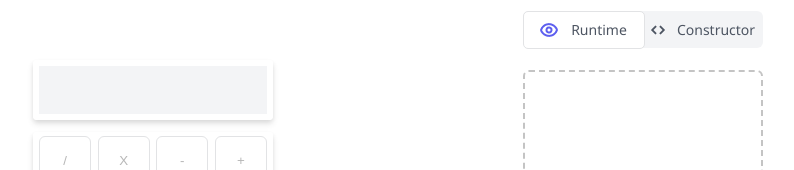
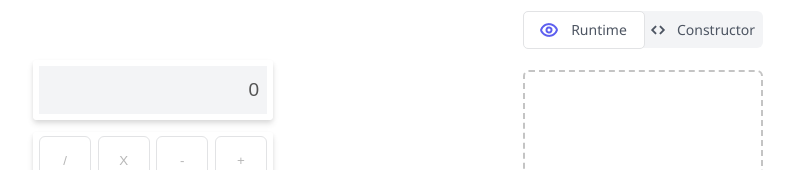
Before and after one commit to KubrikKY/Calculator-Constructor, a React (Create React App) app: page / in a window 1280 px wide. Shown: the top 170 px of the page, without its empty margins (242-1036 px from the left). Built offline with nearby package versions, Linux system fonts and the light colour scheme; the HTML template or start-up script is replaced by a standard one.

Commit message:
Complete Math Logic

```diff
--- a/src/App.js
+++ b/src/App.js
@@ -58,21 +58,20 @@ function App() {
   };
 
   const setValueHandler = (value) => {
-    console.log(value);
     const { a, b, operation } = state.mathOperation;
 
-    if (!operation) {
+    if (!operation && String(a).length < 18) {
       setCalc({
         ...state,
         mathOperation: {
           ...state.mathOperation,
           a: +a === state.mathResult ? value : a + value,
         },
-        selectOperand: value,
+        selectOperand: +a === state.mathResult ? value : a + value,
       });
     }
 
-    if (a && operation) {
+    if (a && operation && String(b).length < 18) {
       setCalc({
         ...state,
         mathOperation: { ...state.mathOperation, b: b + value },
@@ -93,39 +92,54 @@ function App() {
 
   const getResultHandler = () => {
     const { a, b, operation } = state.mathOperation;
+    let result;
 
     if (a && b && operation) {
       switch (operation) {
         case '/':
+          if (b === '0') {
+            setCalc({
+              ...state,
+              mathResult: 'Не определено',
+              selectOperand: '',
+              mathOperation: { a: '', b: '', operation: '' },
+            });
+            break;
+          }
+          result = String(a / b).length < 18 ? a / b : (a / b).toFixed(15);
           setCalc({
             ...state,
-            mathResult: a / b,
+            mathResult: result,
             selectOperand: '',
-            mathOperation: { a: a / b, b: '', operation: '' },
+            mathOperation: { a: result, b: '', operation: '' },
           });
           break;
         case 'X':
+          result = String(a * b).length < 18 ? a * b : (a * b).toFixed(15);
           setCalc({
             ...state,
-            mathResult: a * b,
+            mathResult: result,
             selectOperand: '',
-            mathOperation: { a: a * b, b: '', operation: '' },
+            mathOperation: { a: result, b: '', operation: '' },
           });
           break;
         case '-':
+          result = String(a - b).length < 18 ? a - b : (a - b).toFixed(15);
           setCalc({
             ...state,
-            mathResult: a - b,
+            mathResult: result,
             selectOperand: '',
-            mathOperation: { a: a - b, b: '', operation: '' },
+            mathOperation: { a: result, b: '', operation: '' },
           });
           break;
         case '+':
+          result =
+            String(+a + +b).length < 18 ? +a + +b : (+a + +b).toFixed(15);
           setCalc({
             ...state,
-            mathResult: +a + +b,
+            mathResult: result,
             selectOperand: '',
-            mathOperation: { a: +a + +b, b: '', operation: '' },
+            mathOperation: { a: result, b: '', operation: '' },
           });
           break;
         default:
@@ -182,13 +196,30 @@ function App() {
 
   const dragOverHandler = (e) => {
     e.preventDefault();
+
     if (e.target.classList.contains('SelectDiv')) {
       e.target.style.background = '#F0F9FF';
+      return;
+    }
+    if (
+      e.target.closest('.SelectDiv') &&
+      e.target.classList.contains('SelectElem')
+    ) {
+      e.target.style.borderBottom = '1px solid #5D5FEF';
     }
   };
 
   const dragLeaveHandler = (e) => {
-    e.target.style.background = '#fff';
+    if (e.target.classList.contains('SelectDiv')) {
+      e.target.style.background = '#fff';
+      return;
+    }
+    if (
+      e.target.closest('.SelectDiv') &&
+      e.target.classList.contains('SelectElem')
+    ) {
+      e.target.style.borderBottom = 'none';
+    }
   };
 
   const dragStartHandler = (e, id) => {
--- a/src/component/CalcBlock/compCalc/Complete.js
+++ b/src/component/CalcBlock/compCalc/Complete.js
@@ -1,7 +1,7 @@
 import classes from './compCalc.module.css';
 
 const Complete = (props) => {
-  const cls = [classes.Complete];
+  const cls = [classes.Complete, 'SelectElem'];
   return (
     <div
       className={cls.join(' ')}
--- a/src/component/CalcBlock/compCalc/Num.js
+++ b/src/component/CalcBlock/compCalc/Num.js
@@ -1,7 +1,10 @@
 import classes from './compCalc.module.css';
 
 const Num = (props) => {
-  const cls = [classes.Num];
+  const cls = [classes.Num, 'SelectElem'];
+  if (!props.disabled) {
+    cls.push(classes.activeElem);
+  }
   const operand = [1, 2, 3, 4, 5, 6, 7, 8, 9, 0, ','];
   return (
     <div
--- a/src/component/CalcBlock/compCalc/Operation.js
+++ b/src/component/CalcBlock/compCalc/Operation.js
@@ -1,7 +1,10 @@
 import classes from './compCalc.module.css';
 
 const Operation = (props) => {
-  const cls = [classes.Operation];
+  const cls = [classes.Operation, 'SelectElem'];
+  if (!props.disabled) {
+    cls.push(classes.activeElem);
+  }
   const operation = ['/', 'X', '-', '+'];
   return (
     <div
--- a/src/component/CalcBlock/compCalc/Result.js
+++ b/src/component/CalcBlock/compCalc/Result.js
@@ -1,7 +1,7 @@
 import classes from './compCalc.module.css';
 
 const Result = (props) => {
-  const cls = [classes.Result];
+  const cls = [classes.Result, 'SelectElem'];
   return (
     <div
       className={cls.join(' ')}
@@ -11,7 +11,7 @@ const Result = (props) => {
       <input
         type="text"
         disabled={props.disabled}
-        value={props.selectOperand || props.mathResult}
+        value={props.selectOperand || props.mathResult || '0'}
         readOnly
       ></input>
     </div>
--- a/src/component/CalcBlock/compCalc/compCalc.module.css
+++ b/src/component/CalcBlock/compCalc/compCalc.module.css
@@ -13,6 +13,8 @@
   border-radius: 4px;
   background-color: #f3f4f6;
   font-size: 19px;
+  text-align: right;
+  padding-right: 8px;
 }
 
 .Result input::-webkit-outer-spin-button,
@@ -71,6 +73,10 @@
   background: #fff;
 }
 
+.activeElem button:active {
+  border: 2px solid #5d5fef;
+}
+
 .Num button:nth-last-child(2) {
   grid-column: span 2;
 }
```
